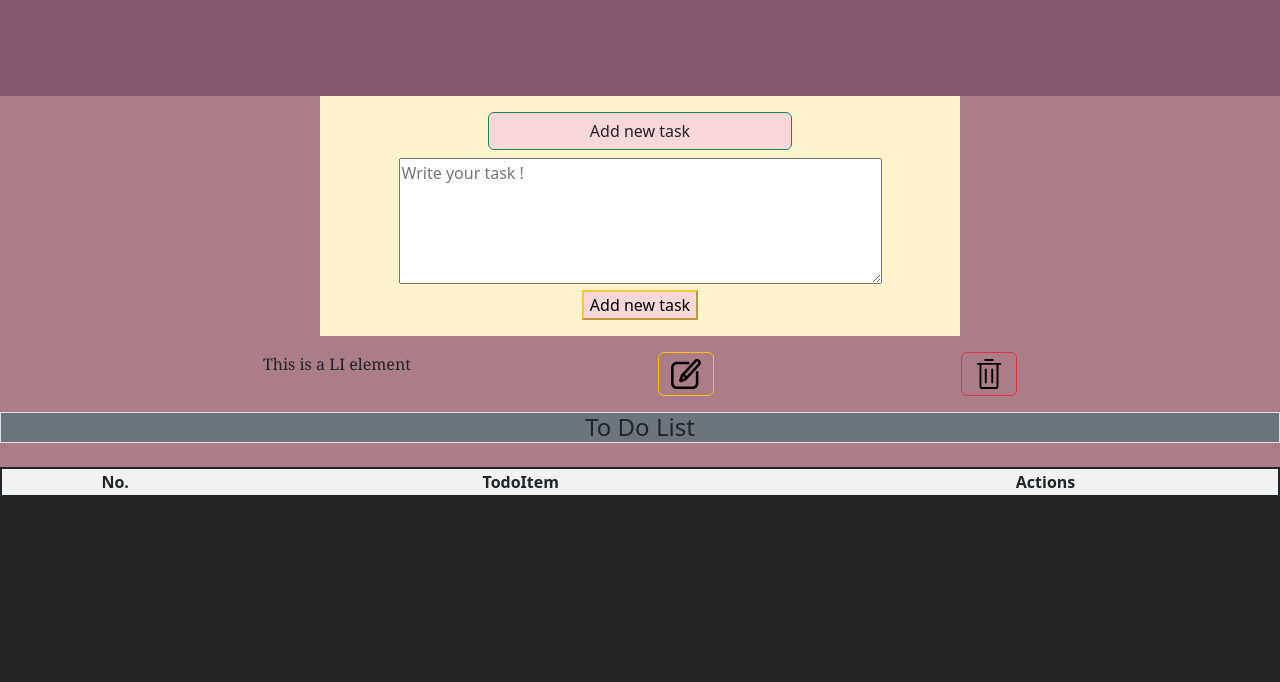
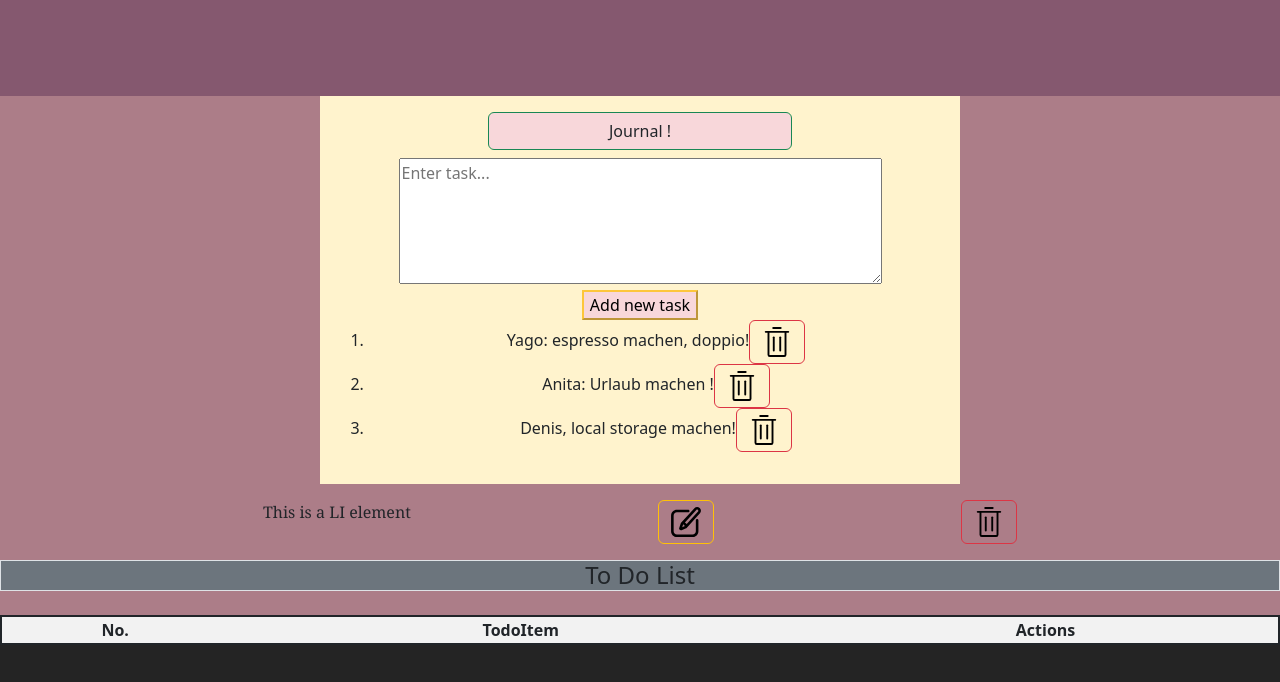
Before and after one commit to denis-sab/ToDo-React, a React (Vite) app: page / in a window 1280 px wide. Shown: the top 682 px of the page. Built offline with nearby package versions, Linux system fonts and the light colour scheme.

Commit message:
adding some functionality

```diff
--- a/src/Components/AddItem.jsx
+++ b/src/Components/AddItem.jsx
@@ -1,33 +1,68 @@
+import { useState } from "react";
 
+function AddnewTask() {
 
-function AddnewTask () {
+  //  useState
+  const [task, setTask] = useState(["Yago: espresso machen, doppio!", "Anita: Urlaub machen !", "Denis, local storage machen!"]);
+  const [newTask, setNewTask] = useState("");
 
-    return (
+  // handleOnchange
+  function handleInput(event) {
+    setNewTask(event.target.value);
+  }
+  // add Item function
+  function addTask() {
+    if (newTask.trim() !== "") {
+      setTask((t) => [...t, newTask]);
+      setNewTask("");
+    }
+  }
+  // delet Item function
+  function deleteTask(index) {
+    const updatedTask = task.filter((_, i) => i !== index);
+    setTask(updatedTask);
+  }
 
-    <div className='container bg-warning-subtle w-50   p-3 '>
+  return (
 
+    <div className="container bg-warning-subtle w-50   p-3 ">
 
- <h4 className="bg-danger-subtle form-control border-success w-50 m-auto mb-2 " >Add new task</h4>
+      <h4 className="bg-danger-subtle form-control border-success w-50 m-auto mb-2 "> Journal !</h4>
 
+      <label htmlFor=""></label>
 
+      <textarea
 
-        < form border-succes action="">
+        name=""
+        id=""
+        cols="50"
+        rows="5"
+        placeholder="Enter task..."
+        value={newTask}
+        onChange={handleInput} >
 
-            <label htmlFor=""></label>
+        </textarea>
 
-            <textarea name="" id="" cols="50" rows="5" placeholder="Write your task !">
+      <br />
 
-            </textarea>
+      <button
+        className="bg-danger-subtle border-warning border-opacity-75 "
+        type="submit"
+        onClick={addTask} >
 
-                <br />
+        Add new task </button>
 
-            <button className="bg-danger-subtle border-warning border-opacity-75 " type="submit">Add new task </button>
-
-            </form>
+      <ol>
+        {task.map((task, index) => (
+          <li key={index}>
+            {task}
+            <button onClick={() => deleteTask(index)} className='btn btn-outline-danger'><img className='iconssize' src="src/assets/bin.svg" alt="deletebtn" />  </button>
+          </li>
+        ))}
+      </ol>
 
     </div>
-
-    )
+  );
 }
 
 export default AddnewTask;
```
